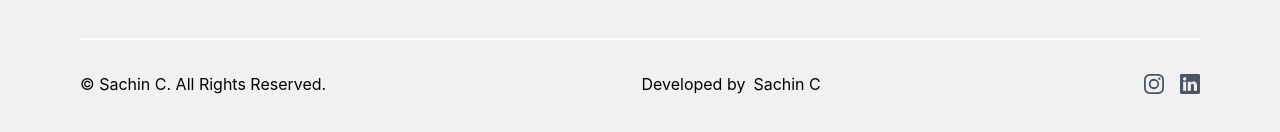
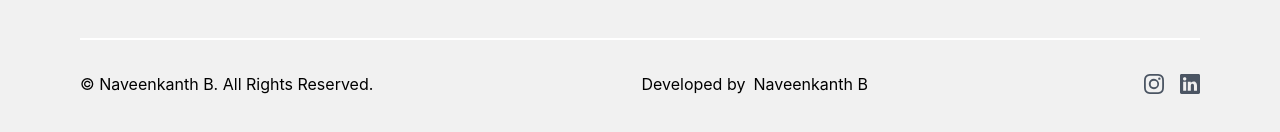
Before and after one commit to naveenkanthb/portfolio, a Next.js app: page / in a window 1280 px wide. Shown: the part 2967-3099 px from the top of the page. Built offline with nearby package versions, Linux system fonts and the light colour scheme; no server answers.

Commit message:
Updated Changes

```diff
--- a/components/ContainerBlock.js
+++ b/components/ContainerBlock.js
@@ -29,7 +29,7 @@ export default function ContainerBlock({ children, ...customMeta }) {
           href={`https://yourwebsite.com${router.asPath}`}
         />
         <meta property="og:type" content={meta.type} />
-        <meta property="og:site_name" content="Sachin C" />
+        <meta property="og:site_name" content="Naveenkanth B" />
         <meta property="og:description" content={meta.description} />
         <meta property="og:title" content={meta.title} />
         <meta property="og:image" content={meta.image} />
--- a/components/Footer.js
+++ b/components/Footer.js
@@ -8,7 +8,7 @@ export default function Footer() {
         <div className="h-0.5 w-full bg-white dark:bg-gray-700"></div>
         <div className="flex flex-col space-y-4 md:space-y-0 md:flex-row justify-between md:items-center mt-8">
           <div>
-            <p>&copy; Sachin C. All Rights Reserved.</p>
+            <p>&copy; Naveenkanth B. All Rights Reserved.</p>
           </div>
           <div>
             {/* Support me by keeping this in the footer, please. :) */}
@@ -19,7 +19,7 @@ export default function Footer() {
                   className="hover:bg-red-500 rounded-md px-2 py-1  hover:text-gray-50"
                   href="https://csachin.in"
                 >
-                  Sachin C
+                  Naveenkanth B
                 </a>
               </div>
             </div>
--- a/pages/index.js
+++ b/pages/index.js
@@ -10,7 +10,7 @@ import userData from "@constants/data";
 export default function Home({ repositories }) {
   return (
     <ContainerBlock
-      title="Sachin C - Developer, Writer, Creator"
+      title="Naveenkanth B - Developer, Writer, Creator"
       description="This is a template built specifically for my blog - Creating a developer portfolio that gets you a job."
     >
       <Hero />
--- a/pages/projects.js
+++ b/pages/projects.js
@@ -4,7 +4,7 @@ import Projects from "../components/Projects";
 
 export default function projects() {
   return (
-    <ContainerBlock title="Projects - Sachin C">
+    <ContainerBlock title="Projects - Naveenkanth B">
       <Projects />
     </ContainerBlock>
   );
```
